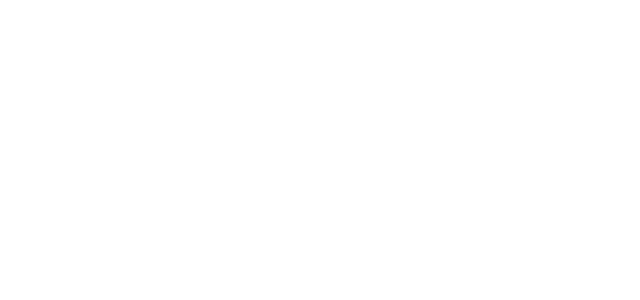
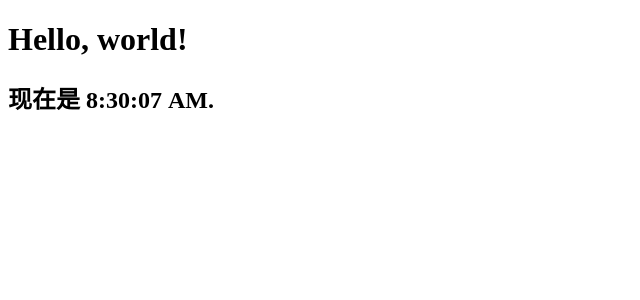
Before and after one commit to alexkkm/React, a React (Create React App) app: page /State in a window 1280 px wide. Shown: the top 300 px of the page, without its empty margins (0-640 px from the left). Built offline with nearby package versions, Linux system fonts and the light colour scheme.

Commit message:
finished state.jsx

```diff
--- /dev/null
+++ b/src/features/states.jsx
@@ -0,0 +1,36 @@
+import React from "react";
+
+class States extends React.Component {
+    constructor(props) {
+      super(props);
+      this.state = {date: new Date()};
+    }
+
+    componentDidMount() {
+        this.timerID = setInterval(
+          () => this.tick(),
+          1000
+        );
+      }
+
+    componentWillUnmount() {
+        clearInterval(this.timerID);
+    }
+
+    tick() {
+        this.setState({
+          date: new Date()
+        });
+      }
+
+    render() {
+      return (
+        <div>
+          <h1>Hello, world!</h1>
+          <h2>现在是 {this.state.date.toLocaleTimeString()}.</h2>
+        </div>
+      );
+    }
+  }
+
+ export default States
--- a/src/index.jsx
+++ b/src/index.jsx
@@ -5,6 +5,7 @@
 import RoutePage from "./route/routepage";
 import JSX from "./features/JSX";
 import ComponentPage from "./features/compoents";
+import States from "./features/states"
 
 class Index extends Component{
     render(){
@@ -26,7 +27,7 @@
 
                 <h2>Features that developing:</h2>
                 <ol>
-                <li>State</li>
+                <li><Link to="/State">States</Link></li>
                 <li><Link to="/JSX">JSX</Link></li>
                 <li><Link to="/ComponentPage">ComponentPage</Link></li>
                 </ol>
@@ -51,6 +52,8 @@
         </Route>
         <Route path="/ComponentPage" component={ComponentPage}>
         </Route>
+        <Route path="/State" component={States}>
+        </Route>
     </Router>
   );
 }
```
